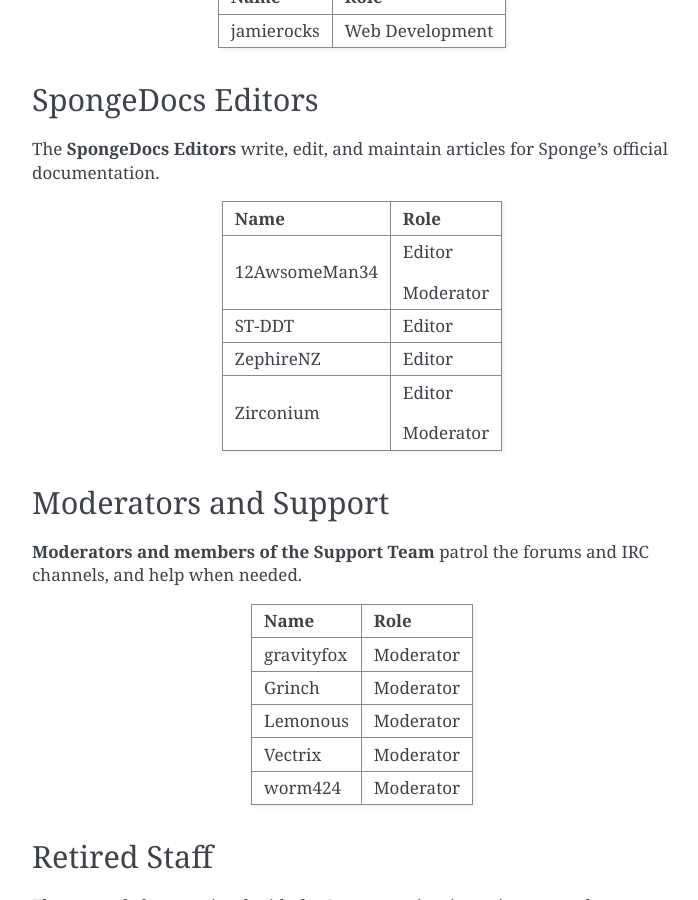
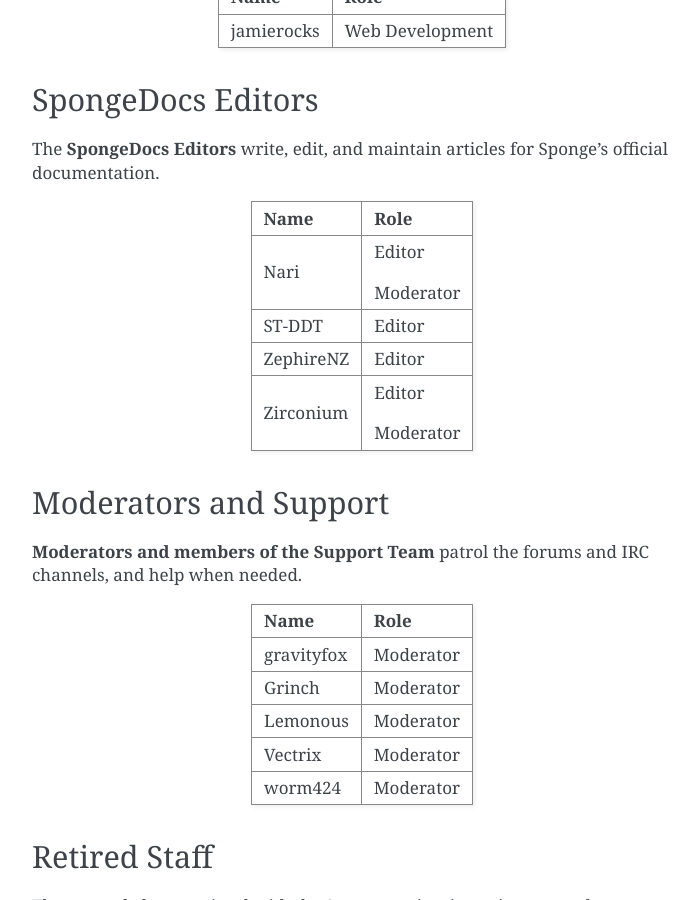
Before and after one commit to SpongePowered/SpongeDocs, a Sphinx documentation site: the page built from source/about/staff.rst, in a window 1280 px wide and 900 px high, scrolled down 2465 px. Shown: the whole window, without its empty margins (388-1086 px from the left). Built offline with Sphinx 7.4.7, drawn with Linux system fonts in a browser that asks for light colours; pages that are not in the unit, such as notebooks, are missing from menus.

Commit message:
12AM -> Nari

```diff
--- a/source/about/staff.rst
+++ b/source/about/staff.rst
@@ -144,7 +144,7 @@
 +-----------------------------------+------------------------------------+
 | Name                              | Role                               |
 +===================================+====================================+
-| 12AwsomeMan34                     | Editor                             |
+| Nari                              | Editor                             |
 |                                   |                                    |
 |                                   | Moderator                          |
 +-----------------------------------+------------------------------------+
```
